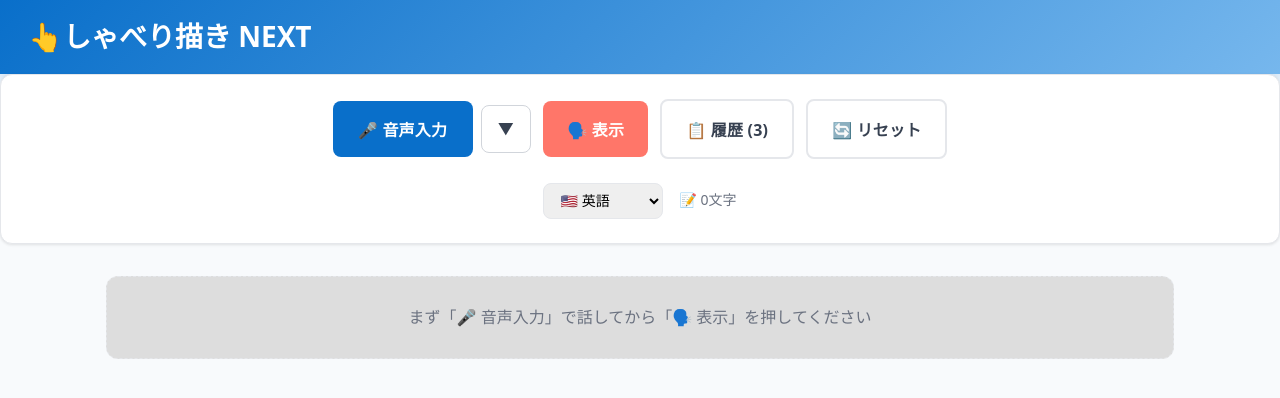
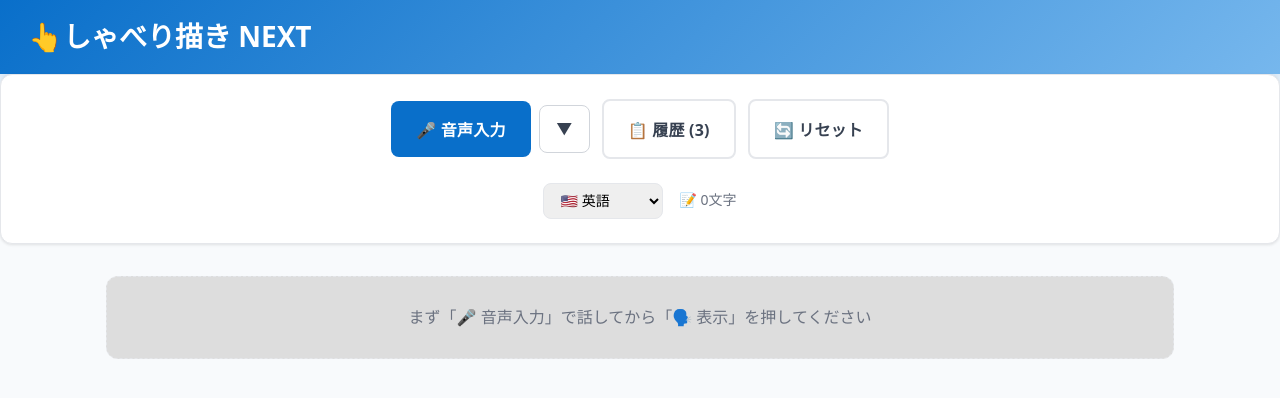
Before and after one commit to rsplndnt/scribble-translator, a React (Vite) app: page / in a window 1280 px wide. Shown: the top 398 px of the page. Built offline with nearby package versions, Linux system fonts and the light colour scheme.

Commit message:
「表示」ボタンの表示条件を修正 - 音声入力した言葉があるときのみ表示

```diff
--- a/src/components/ScribbleTranslator.jsx
+++ b/src/components/ScribbleTranslator.jsx
@@ -1273,8 +1273,8 @@ const ScribbleTranslator = () => {
             )}
           </div>
 
-                      {/* 音声入力選択時のみ表示ボタンを表示 */}
-            {selectedInputMethod === 'voice' && (
+                      {/* 音声入力した言葉があるときのみ表示ボタンを表示 */}
+            {selectedInputMethod === 'voice' && currentText && currentText.trim() && (
               <button
                 onClick={() => {
                   setVisibleText(currentText);
```
